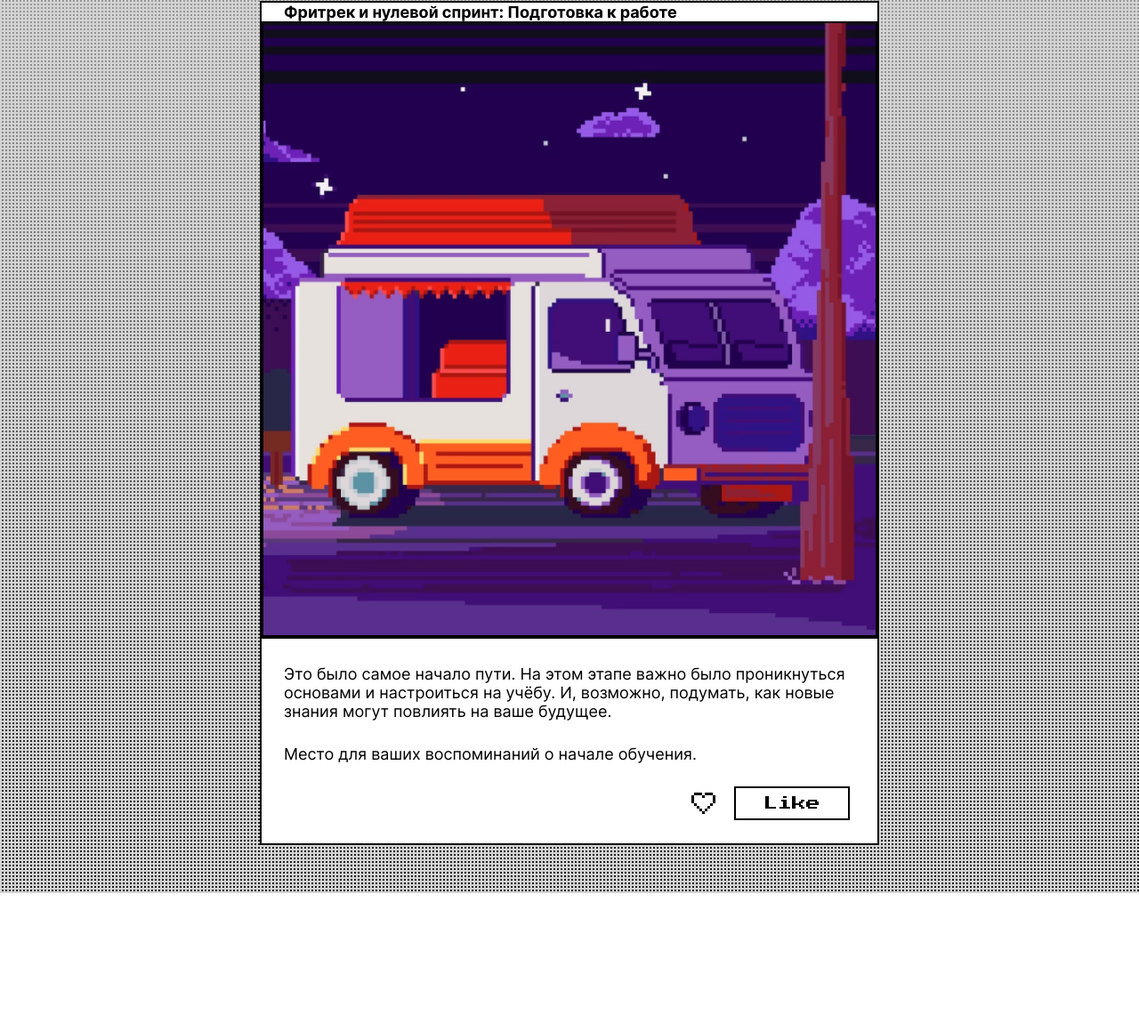
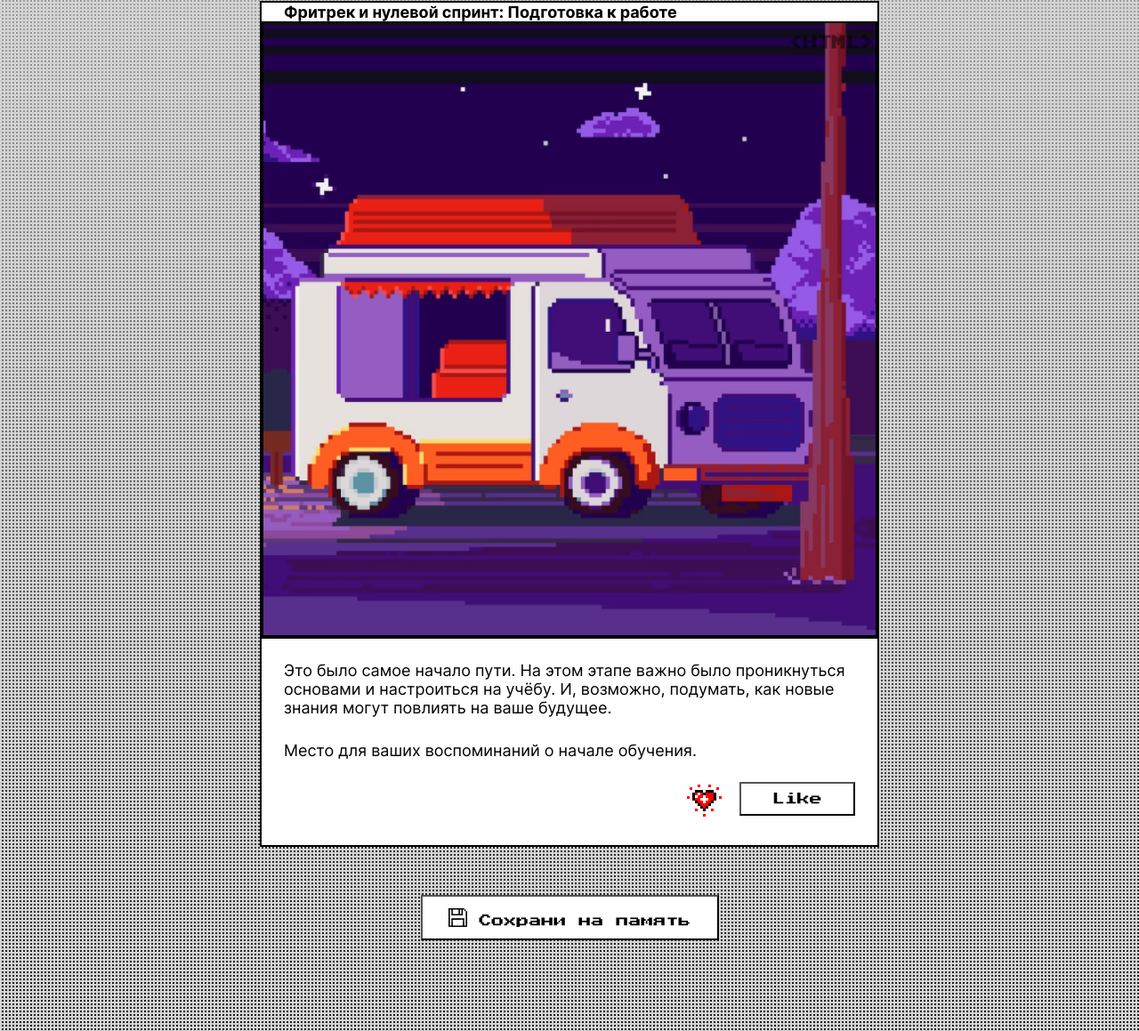
Before and after one commit to Mooneymangavlent/zakrivayuschiy-teg-f, a plain HTML site: page index.html in a window 1280 px wide. Shown: the part 594-1753 px from the top of the page at 89% size. Before the commit the page ends 1598 px from the top, so only its background shows below. Drawn offline with Linux system fonts and the light colour scheme.

Commit message:
headrt-animation

```diff
--- a/index.html
+++ b/index.html
@@ -1,5 +1,6 @@
 <!DOCTYPE html>
 <html lang="ru">
+
 <head>
   <meta charset="UTF-8" />
   <meta name="viewport" content="width=device-width, initial-scale=1.0" />
@@ -16,6 +17,7 @@
   <meta name="color-scheme" content="light dark" />
   <script src="./scripts/set-theme.js"></script>
 </head>
+
 <body class="page">
   <header class="header">
     <div class="container">
@@ -26,30 +28,17 @@
           <!-- Не меняйте разметку этого списка, иначе скрипты перестанут работать -->
           <ul class="theme-menu__list">
             <li class="theme-menu__item">
-                <button
-                  type="button"
-                  data-theme="dark"
-                  class="theme-menu__button"
-                >
+              <button type="button" data-theme="dark" class="theme-menu__button">
                 Темно
               </button>
             </li>
             <li class="theme-menu__item">
-                <button
-                  type="button"
-                  data-theme="auto"
-                  disabled
-                  class="theme-menu__button"
-                >
+              <button type="button" data-theme="auto" disabled class="theme-menu__button">
                 Авто
               </button>
             </li>
             <li class="theme-menu__item">
-                <button
-                  type="button"
-                  data-theme="light"
-                  class="theme-menu__button"
-                >
+              <button type="button" data-theme="light" class="theme-menu__button">
                 Светло
               </button>
             </li>
@@ -59,41 +48,54 @@
     </div>
   </header>
   <main>
-      <section class="cards">
+    <section class="card">
       <div class="container">
-          <div class="cards__content">
-            <h3 class="cards__title">
+        <article class="card__content">
+          <h3 class="card__title">
             Фритрек и нулевой спринт: Подготовка к работе
           </h3>
-            <img class="img" src="./images/image.png" alt="Bus" />
-            <p class="cards__text">
+          <div class="card__mixin">
+            <img class="img" src="./images/image.png" alt="Bus"/>
+            <p class="watermark">&lt;HTML&gt;</p>
+          </div>
+          <p class="card__text">
             Это было самое начало пути. На этом этапе важно было проникнуться
             основами и настроиться на учёбу. И, возможно, подумать, как новые
             знания могут повлиять на ваше будущее.
           </p>
-            <p class="cards__upper-text">
+          <p class="card__upper-text">
             Место для ваших воспоминаний о начале обучения.
           </p>
-            <div class="cards__animations">
-              <button class="card__icon-button">
-                <svg class="like-icon"
-                  xmlns="http://www.w3.org/2000/svg"
-                  width="39"
-                  height="36"
-                  fill="currentColor"
-                >
-                  <path
-                    fill="#000"
-                    d="M12 6H9v3h3V6Zm3 0h-3v3h3V6ZM9 9H6v3h3V9Zm0 3H6v3h3v-3Zm0 3H6v3h3v-3Zm9-9h-3v3h3V6Zm-6 12H9v3h3v-3Zm3 3h-3v3h3v-3Zm3 3h-3v3h3v-3Zm9-18h3v3h-3V6Zm-3 0h3v3h-3V6Zm6 3h3v3h-3V9Zm0 3h3v3h-3v-3Zm0 3h3v3h-3v-3Zm-9-9h3v3h-3V6Zm6 12h3v3h-3v-3Zm-3 3h3v3h-3v-3Zm-3 3h3v3h-3v-3Zm0-15h-3v3h3V9Zm0 18h-3v3h3v-3Z"
-                  />
+          <div class="card__animation">
+            <button class="card__icon-button ">
+              <svg class="like-icon" width="39" height="36" viewBox="0 0 39 36" fill="none" xmlns="http://www.w3.org/2000/svg">
+                <path d="M12 6H9V9H12V6ZM15 6H12V9H15V6ZM9 9H6V12H9V9ZM9 12H6V15H9V12ZM9 15H6V18H9V15ZM18 6H15V9H18V6ZM12 18H9V21H12V18ZM15 21H12V24H15V21ZM18 24H15V27H18V24ZM27 6H30V9H27V6ZM24 6H27V9H24V6ZM30 9H33V12H30V9ZM30 12H33V15H30V12ZM30 15H33V18H30V15ZM21 6H24V9H21V6ZM27 18H30V21H27V18ZM24 21H27V24H24V21ZM21 24H24V27H21V24ZM21 27H18V30H21V27ZM21 9H18V12H21V9Z" fill="black"/>
+                <path d="M12 9H9V12H12V9ZM15 12H12V15H15V12ZM18 9H15V12H18V9ZM12 15H9V18H12V15ZM15 15H12V18H15V15ZM15 18H12V21H15V18ZM18 12H15V15H18V12ZM18 21H15V24H18V21ZM18 18H15V21H18V18ZM27 9H30V12H27V9ZM24 9H27V12H24V9ZM27 12H30V15H27V12ZM24 12H27V15H24V12ZM21 9H24V12H21V9ZM27 15H30V18H27V15ZM24 15H27V18H24V15ZM24 18H27V21H24V18ZM21 12H24V15H21V12ZM21 21H24V24H21V21ZM21 18H24V21H21V18ZM21 21H18V24H21V21ZM21 24H18V27H21V24Z" fill="#FF0000"/>
+                <path d="M18 15H15V18H18V15ZM21 15H24V18H21V15ZM21 15H18V18H21V15ZM21 12H18V15H21V12ZM21 18H18V21H21V18Z" fill="white"/>
+                <path d="M36 13H39V16H36V13ZM27 27H30V30H27V27ZM18 33H21V36H18V33ZM9 27H12V30H9V27ZM24 0H27V3H24V0ZM33 3H36V6H33V3ZM3 3H6V6H3V3ZM12 0H15V3H12V0ZM0 13H3V16H0V13Z" fill="#FF0000"/>
               </svg>
+            </button>
+            <button class="card__like-button">
               <span class="button__text">Like</span>
             </button>
           </div>
-          </div>
+    </article>
     </div>
     </section>
     </main>
+    <footer class="footer">
+      <div class="container">
+        <div class="footer__content">
+        <button class="footer__save" onclick="windiw['dialog-id'].showModal();" aria-controls="dialog-id">
+        <svg class="floppy-svg" width="21" height="21">
+          <use href="./svg/floppy.svg#floppy"></use>
+        </svg>
+        <span class="button__text">Сохрани на память</span>
+        </button>
+      </div>
+        </div>
+      </footer>
+
   <script src="./scripts/like.js"></script>
 </body>
 </html>
--- a/styles/style.css
+++ b/styles/style.css
@@ -24,11 +24,11 @@
   background-image: var(--bg-image);
   background-size: cover;
 }
-.container{
+.container {
   margin: 0 auto;
   max-inline-size: 696px;
 }
-.header__content{
+.header__content {
   display: flex;
   flex-direction: column;
   align-items: center;
@@ -36,7 +36,7 @@
   border: 2px solid var(--accentColor);
   background-color: var(--backgroundColor);
 }
-.header__title{
+.header__title {
   font-family: var(--accentFont, sans-serif);
   padding-block-start: 136px;
   font-size: 65px;
@@ -44,21 +44,21 @@
   color: var(--accentColor);
 }
 
-.header__title-low{
+.header__title-low {
   font-family: var(--accentFont, sans-serif);
   font-size: 23px;
   text-transform: uppercase;
   color: var(--accentColor);
   margin-block-start: 20px;
 }
-.theme-menu__list{
-margin: 25px 0;
-display: flex;
-flex-direction: column;
-gap: 14px 0;
-
+.theme-menu__list {
+  margin: 25px 0;
+  display: flex;
+  flex-direction: column;
+  gap: 14px 0;
 }
-.theme-menu__button{
+.theme-menu__button {
+  transition: opacity 0.3s ease;
   font-family: var(--accentFont, sans-serif);
   font-size: 14px;
   text-transform: uppercase;
@@ -67,62 +67,216 @@ gap: 14px 0;
   border: none;
   position: relative;
 }
-.theme-menu__button:disabled::before{
-  content: '▶';
+.theme-menu__button:after {
+  content: "";
+  position: absolute;
+  bottom: -3px;
+  left: 3px;
+  width: 90%;
+  height: 2px;
+  background-color: var(--accentColor);
+  transform: scaleX(0);
+  transform-origin: left;
+  transition: transform 0.3s ease;
+  opacity: 0;
+}
+.theme-menu__button:focus,
+.theme-menu__button:focus-visible {
+  outline: none;
+  opacity: 0.3;
+}
+.theme-menu__button:hover::after,
+.theme-menu__button:focus-visible::after {
+  transform: scaleX(1);
+  opacity: 0.3;
+}
+
+.theme-menu__button:hover {
+  opacity: 0.6;
+  transition: opacity 0.3s ease;
+}
+
+.theme-menu__button:disabled::before {
+  content: "▶";
   position: absolute;
   left: -15px;
+  animation: slideAnimation 0.5s ease-in-out infinite alternate;
 }
-.cards__content{
+@keyframes slideAnimation {
+  0% {
+    transform: translateX(0);
+  }
+  100% {
+    transform: translateX(4px);
+  }
+}
+.theme-menu__button:disabled {
+  opacity: 0.6;
+  pointer-events: none;
+}
+.theme-menu__button:disabled:hover {
+  opacity: 0.6;
+  transition: opacity 0.3s ease;
+}
+.card__content {
   background-color: var(--backgroundColor);
   margin-block-start: 107px;
   border: 2px solid var(--accentColor);
   margin-block-end: 54px;
 }
-.cards__title{
+.card__title {
   font-size: 18px;
   font-weight: var(--titleWidth);
   padding: 0 25px;
 }
-.img{
+.card__mixin {
+  position: relative;
+}
+.watermark {
+  mix-blend-mode: hard-light;
+  color: var(--accentColor);
+  font-family: var(--accentFont);
+  text-transform: uppercase;
+  position: absolute;
+  opacity: 0.5;
+  text-shadow: -1px 0 #000, 0 1px #000, 1px 0 #000, 0 -1px #000;
+  bottom: 662px;
+  left: 593px;
+}
+@supports (-webkit-text-stroke: 1px #000) {
+  .watermark {
+    -webkit-text-stroke: 1px #000;
+    text-shadow: none;
+  }
+}
+.img {
   inline-size: 100%;
   block-size: 100%;
   object-position: center;
   border-block-end: 2px solid var(--accentColor);
+  display: block;
 }
-.cards__text{
+
+.card__text {
   font-size: 18px;
   margin-block-start: 25px;
   font-weight: var(--textWidth);
   padding: 0 25px;
 }
 
-.cards__upper-text{
+.card__upper-text {
   font-size: 18px;
   margin-block-start: 27px;
   font-weight: var(--textWidth);
   padding: 0 25px;
 }
-.cards__animations{
+
+.card__animation {
   display: flex;
   justify-content: end;
-  align-items: center;
+  gap: 0 12px;
+  margin-inline-end: 25px;
+  margin-block-start: 25px;
+  margin-block-end: 25px;
+}
 
+.card__icon-button {
+  background-color: transparent;
+  border: none;
+  border: 2px solid transparent;
+  transition: border-color .3s ease;
 }
-.card__icon-button{
+.card__icon-button:focus{
+  outline: none;
+}
+.card__icon-button:focus-visible{
+  outline: 2px solid var(--accentColor);
+  transition: outline 0.3s ease;
+  block-size: 36px;
+  outline-offset: -1px;
+}
+.card__like-button {
+  background-color: transparent;
   display: flex;
-  justify-content: center;
-  align-items: center;
-  border: none;
-  background-color: transparent;
-  gap: 0 15px;
-  margin-inline-end: 25px;
-  margin-block-end: 25px;
-  margin-block-start: 25px;
-}
-.button__text{
-  font-family: var(--accentFont,sans-serif);
-  border: 2px solid var(--accentColor);
   inline-size: 130px;
   block-size: 38px;
   padding: 9px 17px;
+  justify-content: center;
+  align-items: center;
+  position: relative;
+  overflow: hidden;
 }
+.card__like-button:focus {
+  outline: none;
+  box-shadow: 2px 2px 0px 0px var(--accentColor);
+  transition: box-shadow 0.3s ease;
+}
+.card__like-button:before {
+  content: "";
+  position: absolute;
+  top: 0;
+  left: 0;
+  width: 100%;
+  height: 100%;
+  transform: translateX(-100%);
+  background-color: var(--accentColor);
+  transition: transform 0.5s ease-in-out;
+}
+.card__like-button:hover::before {
+  transform: translateX(0);
+}
+.button__text {
+  color: var(--buttontextColor);
+  font-size: 14px;
+  font-family: var(--accentFont,sans-serif);
+  position: relative;
+  mix-blend-mode: difference;
+}
+
+.save-btn {
+  display: flex;
+  background-color: var(--backgroundColor);
+}
+
+.footer__content {
+  display: flex;
+  justify-content: center;
+  margin-block-end: 102px;
+}
+
+.footer__save {
+  font-family: var(--accentFont);
+  font-size: 14px;
+  line-height: 90%; /* 12.6px */
+  background-color: var(--backgroundColor);
+  overflow: hidden;
+  position: relative;
+  block-size: 51px;
+  inline-size: 335px;
+
+}
+
+.footer__save:focus {
+  outline: none;
+  box-shadow: 2px 2px 0px 0px var(--accentColor);
+  transition: box-shadow 0.3s ease;
+}
+.footer__save:before {
+  content: "";
+  position: absolute;
+  bottom: 0;
+  right: 0;
+  width: 100%;
+  height: 100%;
+  transform: translateX(-100%);
+  background-color: var(--accentColor);
+  transition: transform 0.5s ease-in-out;
+}
+.footer__save:hover::before {
+  transform: translateX(0);
+}
+.floppy-svg{
+  color: var(--buttontextColor);
+  position: relative;
+  mix-blend-mode: difference;
+}
--- a/styles/themes.css
+++ b/styles/themes.css
@@ -26,6 +26,7 @@
       transparent 4px
     ),
     linear-gradient(to bottom, #e7e7e7 0.01%, #1a1a1a);
+    --buttontextColor: #fff;
 }
 @media (prefers-color-scheme: light) {
   :root {
@@ -50,6 +51,7 @@
         transparent 4px
       ),
       linear-gradient(to bottom, #e7e7e7 0.01%, #1a1a1a);
+      --buttontextColor: #fff;
   }
 }
 :root.theme-dark {
@@ -74,6 +76,7 @@
       transparent 4px
     ),
     linear-gradient(to bottom, #007f0c, #004306);
+    --buttontextColor:#00CC14;
 }
 
 @media (prefers-color-scheme: dark) {
@@ -99,5 +102,6 @@
         transparent 4px
       ),
       linear-gradient(to bottom, #007f0c, #004306);
+      --buttontextColor:#00CC14;
   }
 }
--- a/styles/variables.css
+++ b/styles/variables.css
@@ -21,4 +21,5 @@
       transparent 4px
     ),
     linear-gradient(to bottom, #e7e7e7 0.01%, #1a1a1a);
+    --buttontextColor: #fff;
 }
```
Also changed, not shown: svg/floppy.svg (added), svg/heart.svg. Lines whose indentation alone changed are shown as unchanged.
